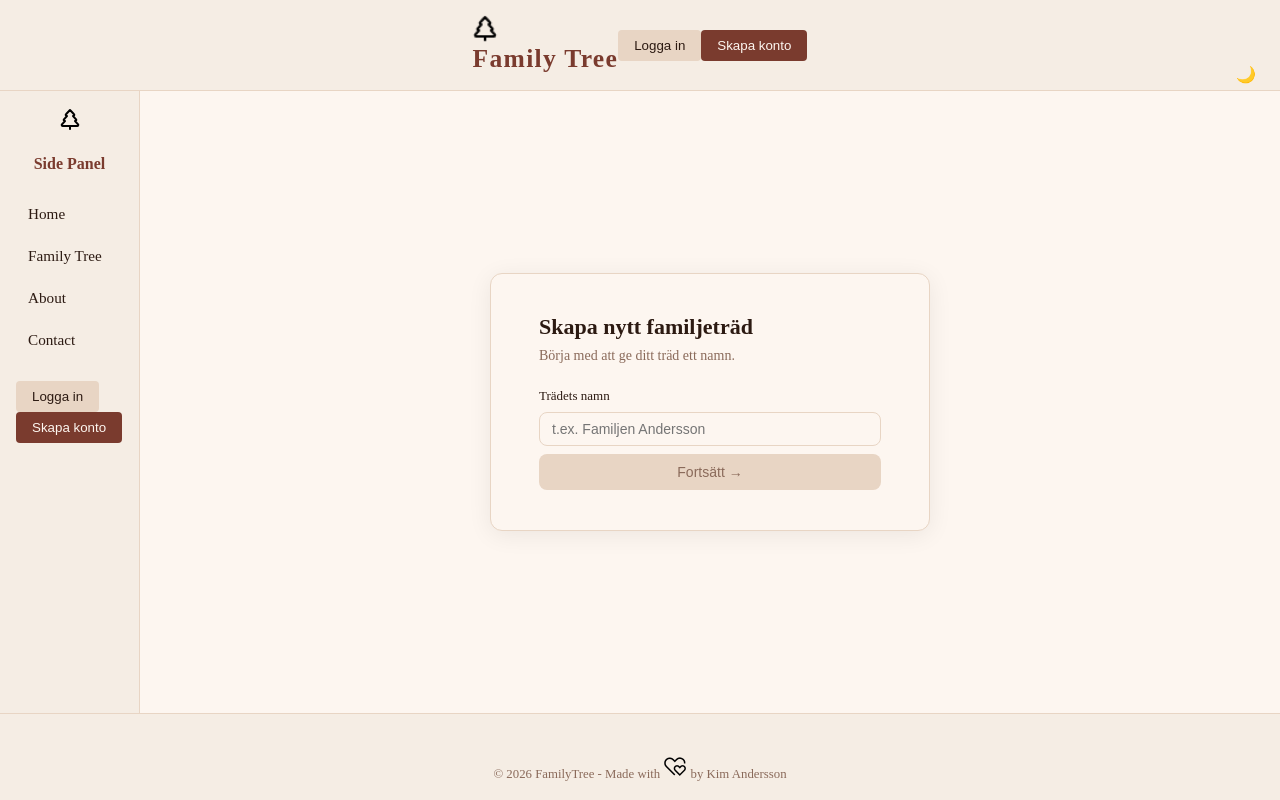
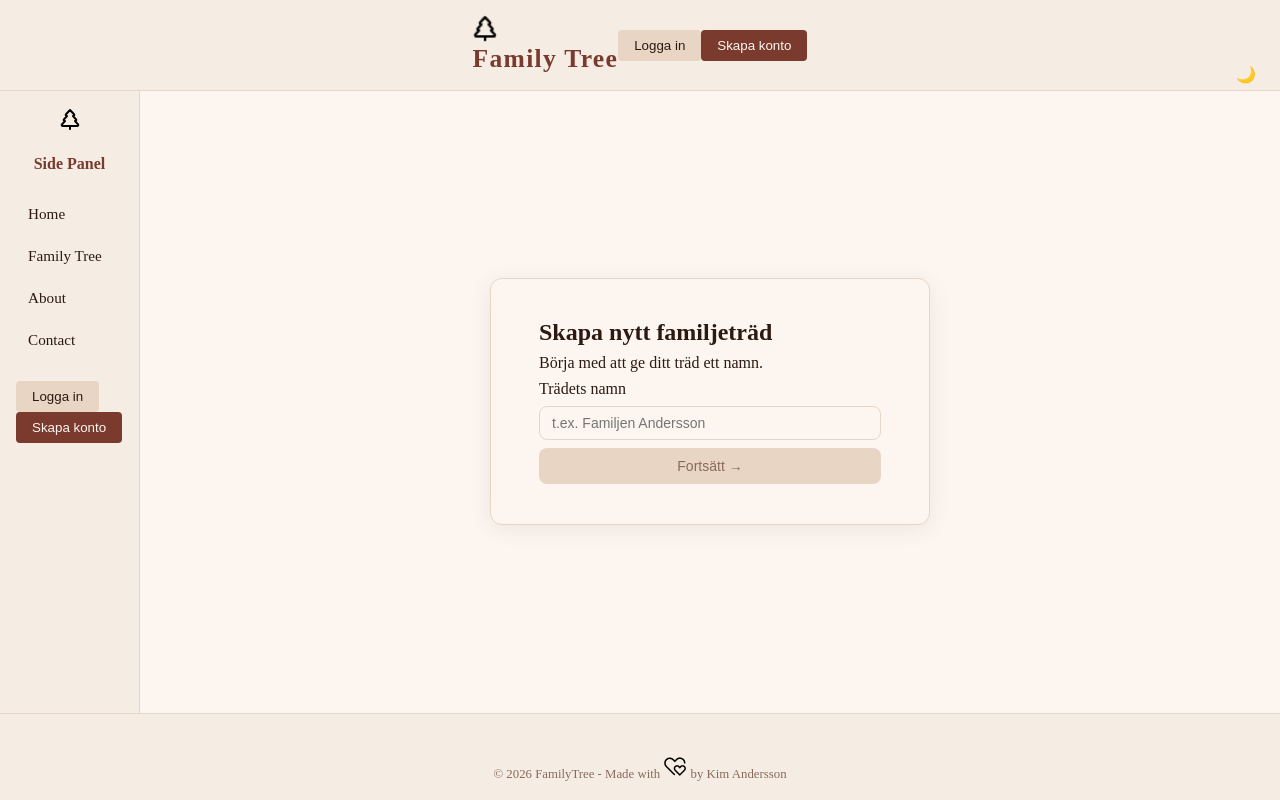
Before and after one commit to kimpabooy/FamilyTree, a React (Vite) app in the folder Frontend/: page /familytree/new in a window 1280 px wide. Built offline with nearby package versions, Linux system fonts and the light colour scheme; no server answers.

Commit message:
Refactor CreateFamilyFlow component for consistent class naming and styling

```diff
--- a/Frontend/src/components/Flow/CreateFamilyFlow.tsx
+++ b/Frontend/src/components/Flow/CreateFamilyFlow.tsx
@@ -36,7 +36,9 @@ export default function CreateFamilyFlow() {
   const [lastName, setLastName] = useState("");
   const [gender, setGender] = useState<Gender>(0);
   // Håller kvar en pending koppling tills användaren valt relationstyp.
-  const [pendingConnection, setPendingConnection] = useState<Connection | null>(null);
+  const [pendingConnection, setPendingConnection] = useState<Connection | null>(
+    null,
+  );
 
   const onNodesChange = useCallback(
     (changes: NodeChange<Node>[]) =>
@@ -80,11 +82,11 @@ export default function CreateFamilyFlow() {
     return (
       <div className="create-flow-centered">
         <div className="create-flow-card">
-          <h2 className="create-flow-card__heading">Skapa nytt familjeträd</h2>
-          <p className="create-flow-card__subtext">
+          <h2 className="create-flow-card-heading">Skapa nytt familjeträd</h2>
+          <p className="create-flow-card-subtext">
             Börja med att ge ditt träd ett namn.
           </p>
-          <label className="create-flow-card__label" htmlFor="tree-name">
+          <label className="create-flow-card-label" htmlFor="tree-name">
             Trädets namn
           </label>
           <input
@@ -142,10 +144,10 @@ export default function CreateFamilyFlow() {
 
       {/* Vänster panel */}
       <aside className="create-flow-sidebar">
-        <h3 className="create-flow-sidebar__heading">{treeName}</h3>
+        <h3 className="create-flow-sidebar-heading">{treeName}</h3>
 
         <section>
-          <p className="create-flow-sidebar__label">Lägg till person</p>
+          <p className="create-flow-sidebar-label">Lägg till person</p>
           <input
             className="flow-input"
             type="text"
@@ -178,16 +180,16 @@ export default function CreateFamilyFlow() {
           </button>
         </section>
 
-        <hr className="create-flow-sidebar__divider" />
+        <hr className="create-flow-sidebar-divider" />
 
-        <p className="create-flow-sidebar__hint">
+        <p className="create-flow-sidebar-hint">
           Dra en linje mellan två noder för att välja relationstyp —
           förälder–barn eller partner.
         </p>
 
-        <hr className="create-flow-sidebar__divider" />
+        <hr className="create-flow-sidebar-divider" />
 
-        {error && <p className="create-flow-sidebar__error">{error}</p>}
+        {error && <p className="create-flow-sidebar-error">{error}</p>}
 
         <button
           className={`flow-btn ${nodes.length > 0 ? "flow-btn--success" : "flow-btn--disabled"}`}
```
